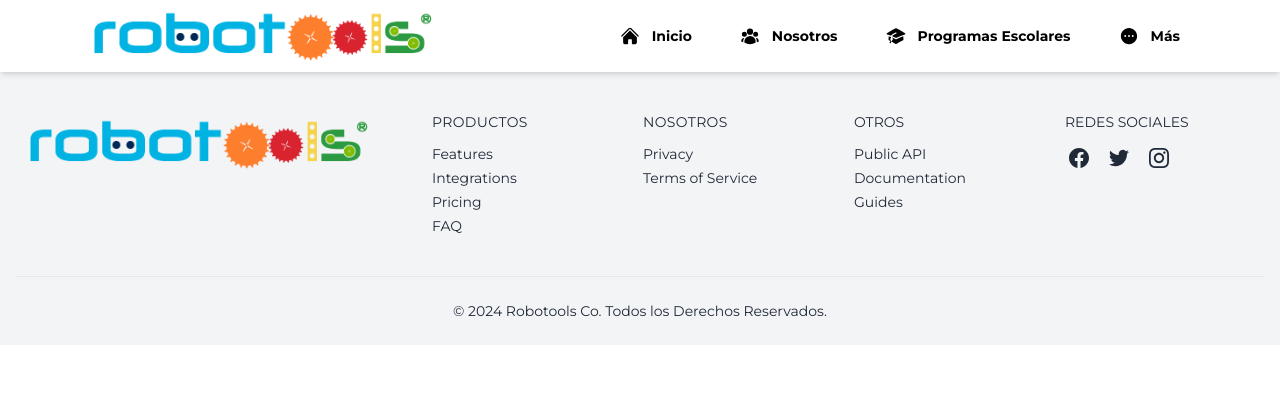
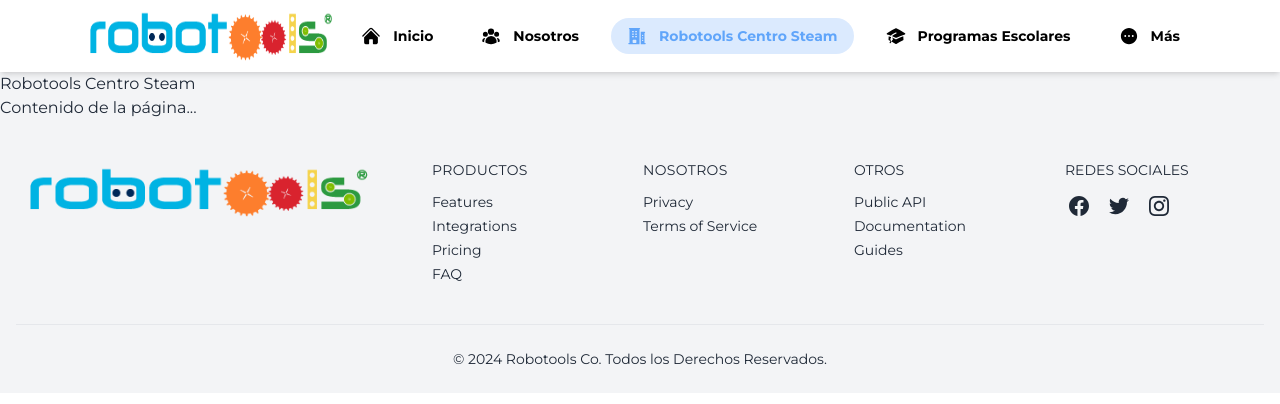
Before and after one commit to Edgar767/RoboTools, a React (Vite) app: page /centrosteam in a window 1280 px wide. Shown: the top 404 px of the page. Built offline with nearby package versions, Linux system fonts and the light colour scheme.

Commit message:
nuevo apartado

```diff
--- a/src/App.jsx
+++ b/src/App.jsx
@@ -53,6 +53,7 @@ import CoheteAvanzadoProductos from './Pages/Productos/ProductosAeronautica/Cohe
 import VisoresProductos from './Pages/Productos/ProductosRealidadVirtual/VisoresProductos';
 import MergeCubeProductos from './Pages/Productos/ProductosRealidadVirtual/MergeCubeProductos';
 import KitMergeProductos from './Pages/Productos/ProductosRealidadVirtual/KitMergeProductos';
+import RobotoolsCentroSteam from './Pages/RobotoolsCentroSteam';
 
 const App = () => {
   return (
@@ -113,6 +114,7 @@ const App = () => {
                   <Route path="/visoresproductos" element={<VisoresProductos />} />
                   <Route path="/mergecubeproductos" element={<MergeCubeProductos />} />
                   <Route path="/kitmergeproductos" element={<KitMergeProductos />} />
+                  <Route path="/centrosteam" element={<RobotoolsCentroSteam />} />
               </Routes>
               <Footer /> {/* Mostrar Footer en todas las páginas */}
           </div>
--- a/src/Components/Navbar.jsx
+++ b/src/Components/Navbar.jsx
@@ -3,7 +3,7 @@ import { Link, useLocation, useNavigate } from "react-router-dom";
 import {
   HomeIcon, AcademicCapIcon, UserGroupIcon, EllipsisHorizontalCircleIcon, ShoppingBagIcon,
   BuildingStorefrontIcon, CalendarDaysIcon, BuildingLibraryIcon, NewspaperIcon,
-  RocketLaunchIcon, FireIcon, Bars3Icon, XMarkIcon
+  RocketLaunchIcon, FireIcon, Bars3Icon, XMarkIcon, BuildingOffice2Icon
 } from "@heroicons/react/24/solid";
 
 const Navbar = () => {
@@ -123,6 +123,19 @@ const Navbar = () => {
               </li>
               <li>
                 <Link
+                  to="/centrosteam"
+                  className={`flex items-center font-bold transition duration-300 ${
+                    isActive("/centrosteam")
+                      ? "text-blue-400 hover:text-blue-500 focus:text-blue-500 bg-blue-100 hover:bg-blue-200 focus:bg-blue-200 rounded-full"
+                      : "text-black hover:text-blue-300 hover:bg-blue-100 focus:text-blue-500 focus:bg-blue-100 relative rounded-full"
+                  }`}
+                >
+                  <BuildingOffice2Icon className="w-5 h-5 mr-1" />
+                  Robotools Centro Steam
+                </Link>
+              </li>
+              <li>
+                <Link
                   to="/programasescolares"
                   className={`flex items-center font-bold transition duration-300 ${
                     isActive("/programasescolares")
@@ -196,6 +209,7 @@ const Navbar = () => {
               {[
                 { to: "/inicio", icon: <HomeIcon className="w-5 h-5 mr-1" />, text: "Inicio" },
                 { to: "/nosotros", icon: <UserGroupIcon className="w-5 h-5 mr-1" />, text: "Nosotros" },
+                { to: "/centrosteam", icon: <BuildingOffice2Icon className="w-5 h-5 mr-1" />, text: "Robotools Centro Steam" },
                 { to: "/programasescolares", icon: <AcademicCapIcon className="w-5 h-5 mr-1" />, text: "Programas Escolares" },
                 { to: "/cursosrobotools", icon: <FireIcon className="w-5 h-5 mr-1" />, text: "Cursos Robotools" },
                 { to: "/rtsteamacademy", icon: <BuildingLibraryIcon className="w-5 h-5 mr-1" />, text: "RT Steam Academy" },
--- /dev/null
+++ b/src/Pages/RobotoolsCentroSteam.jsx
@@ -0,0 +1,10 @@
+const RobotoolsCentroSteam = () => {
+    return (
+      <div>
+        <h1>Robotools Centro Steam</h1>
+        <p>Contenido de la página...</p>
+      </div>
+    );
+  };
+
+  export default RobotoolsCentroSteam;
```
